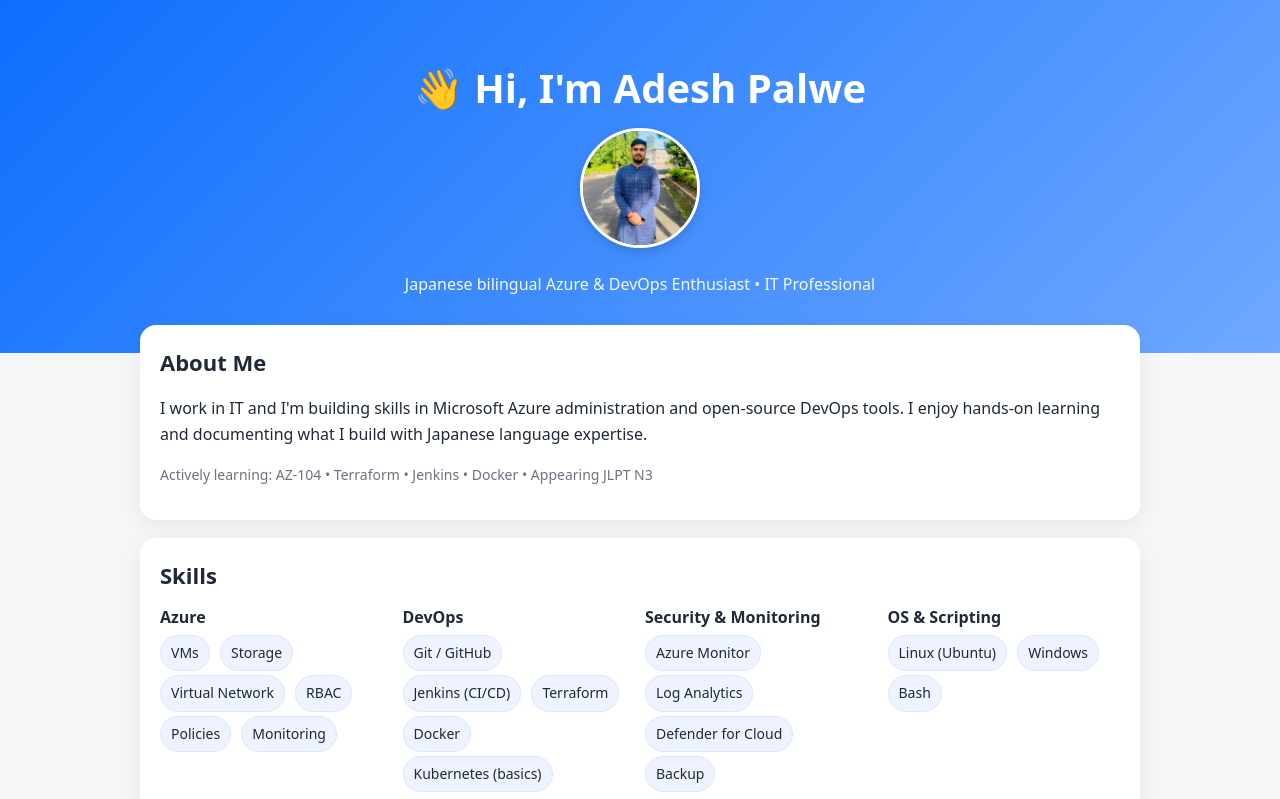
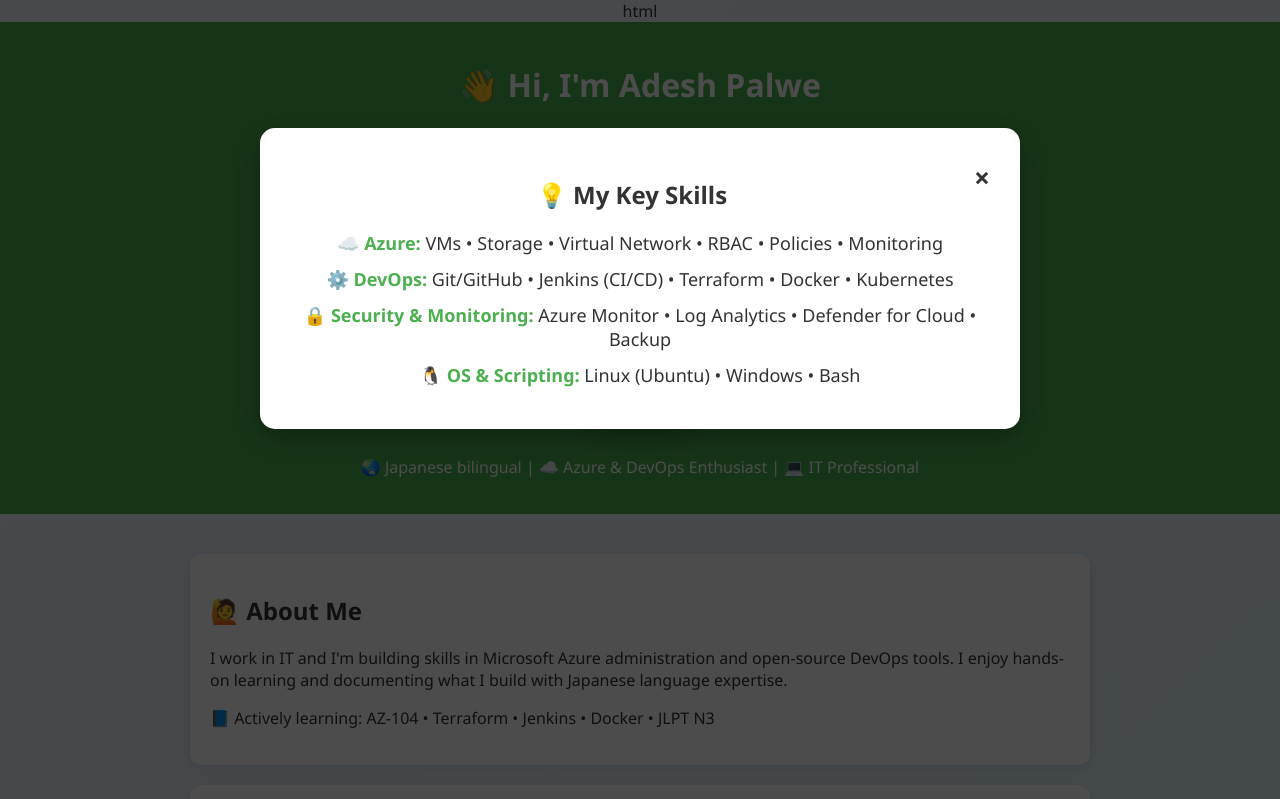
Before and after one commit to Adesh-77/Adesh_Portfolio, a plain HTML site: page index.html in a window 1280 px wide. Shown: the top 799 px of the page. Drawn offline with Linux system fonts and the light colour scheme.

Commit message:
Made some changes in HTML Code

````diff
--- a/index.html
+++ b/index.html
@@ -1,92 +1,176 @@
+html
 <!DOCTYPE html>
 <html lang="en">
 <head>
   <meta charset="UTF-8" />
   <meta name="viewport" content="width=device-width, initial-scale=1.0" />
   <title>Adesh Palwe — Portfolio</title>
-  <link rel="stylesheet" href="style.css" />
 
   <style>
+    body {
+      font-family: 'Segoe UI', Tahoma, Geneva, Verdana, sans-serif;
+      margin: 0;
+      background: linear-gradient(135deg, #f0f4ff, #e0f7fa);
+      color: #333;
+      text-align: center;
+    }
+
+    header {
+      padding: 20px;
+      background: #4CAF50;
+      color: white;
+    }
+
     .profile-img {
-      width: 120px;
-      height: 120px;
+      width: 260px;
+      height: 260px;
       border-radius: 50%;
       object-fit: cover;
-      margin-bottom: 16px;
-      border: 3px solid white;
-      box-shadow: 0 4px 10px rgba(0,0,0,0.15);
+      object-position: top center;
+      margin: 20px 0;
+      border: 6px solid #fff;
+      box-shadow: 0 10px 30px rgba(0,0,0,0.3);
+      transition: transform 0.3s ease, box-shadow 0.3s ease;
+    }
+    .profile-img:hover {
+      transform: scale(1.1) rotate(2deg);
+      box-shadow: 0 15px 40px rgba(0,0,0,0.35);
+    }
+
+    .container {
+      max-width: 900px;
+      margin: auto;
+      padding: 20px;
+    }
+
+    .card {
+      background: white;
+      padding: 20px;
+      margin: 20px 0;
+      border-radius: 12px;
+      box-shadow: 0 4px 20px rgba(0,0,0,0.1);
+      text-align: left;
+    }
+
+    footer {
+      padding: 10px;
+      background: #333;
+      color: white;
+      font-size: 14px;
+    }
+
+    /* Modal Styles */
+    .modal {
+      display: none;
+      position: fixed;
+      z-index: 1000;
+      left: 0;
+      top: 0;
+      width: 100%;
+      height: 100%;
+      overflow: auto;
+      background: rgba(0,0,0,0.7);
+      animation: fadeIn 0.5s;
+    }
+
+    .modal-content {
+      background: #fff;
+      margin: 10% auto;
+      padding: 30px;
+      border-radius: 15px;
+      width: 80%;
+      max-width: 700px;
+      text-align: center;
+      box-shadow: 0 10px 30px rgba(0,0,0,0.3);
+      animation: slideUp 0.6s ease;
+    }
+
+    .close {
+      float: right;
+      font-size: 28px;
+      font-weight: bold;
+      cursor: pointer;
+      color: #333;
+    }
+    .close:hover {
+      color: red;
+    }
+
+    @keyframes fadeIn {
+      from {opacity: 0;}
+      to {opacity: 1;}
+    }
+    @keyframes slideUp {
+      from {transform: translateY(100px); opacity: 0;}
+      to {transform: translateY(0); opacity: 1;}
+    }
+
+    .skills-block p {
+      font-size: 18px;
+      margin: 12px 0;
+    }
+    .skills-block b {
+      color: #4CAF50;
+    }
+
+    /* Inline Skills Section */
+    .skills-list {
+      display: grid;
+      grid-template-columns: repeat(auto-fit, minmax(200px, 1fr));
+      gap: 15px;
+      margin-top: 15px;
+    }
+    .skill-card {
+      background: #f9f9f9;
+      padding: 15px;
+      border-radius: 10px;
+      box-shadow: 0 3px 10px rgba(0,0,0,0.1);
+      text-align: center;
+      font-size: 16px;
+      transition: transform 0.3s ease;
+    }
+    .skill-card:hover {
+      transform: scale(1.05);
+      background: #eafaf1;
     }
   </style>
 </head>
 <body>
   <header>
     <h1>👋 Hi, I'm Adesh Palwe</h1>
-    <img src="Adesh77.jpeg" alt="Adesh Palwe" class="profile-img">
-    <p>Japanese bilingual Azure & DevOps Enthusiast • IT Professional</p>
+    <img src="Adesh7.jpeg" alt="Adesh Palwe" class="profile-img">
+    <p>🌏 Japanese bilingual | ☁️ Azure & DevOps Enthusiast | 💻 IT Professional</p>
   </header>
 
   <main class="container">
     <section class="card" id="about">
-      <h2>About Me</h2>
+      <h2>🙋 About Me</h2>
       <p>I work in IT and I'm building skills in Microsoft Azure administration and open-source DevOps tools. I enjoy hands-on learning and documenting what I build with Japanese language expertise.</p>
-      <p class="meta">Actively learning: AZ-104 • Terraform • Jenkins • Docker •  Appearing JLPT N3</p>
+      <p class="meta">📘 Actively learning: AZ-104 • Terraform • Jenkins • Docker • JLPT N3</p>
     </section>
 
+    <!-- Skills Section -->
     <section class="card" id="skills">
-      <h2>Skills</h2>
-      <div class="skills">
-        <div class="col">
-          <strong>Azure</strong>
-          <div>
-            <span class="chip">VMs</span>
-            <span class="chip">Storage</span>
-            <span class="chip">Virtual Network</span>
-            <span class="chip">RBAC</span>
-            <span class="chip">Policies</span>
-            <span class="chip">Monitoring</span>
-          </div>
-        </div>
-        <div class="col">
-          <strong>DevOps</strong>
-          <div>
-            <span class="chip">Git / GitHub</span>
-            <span class="chip">Jenkins (CI/CD)</span>
-            <span class="chip">Terraform</span>
-            <span class="chip">Docker</span>
-            <span class="chip">Kubernetes (basics)</span>
-          </div>
-        </div>
-        <div class="col">
-          <strong>Security & Monitoring</strong>
-          <div>
-            <span class="chip">Azure Monitor</span>
-            <span class="chip">Log Analytics</span>
-            <span class="chip">Defender for Cloud</span>
-            <span class="chip">Backup</span>
-          </div>
-        </div>
-        <div class="col">
-          <strong>OS & Scripting</strong>
-          <div>
-            <span class="chip">Linux (Ubuntu)</span>
-            <span class="chip">Windows</span>
-            <span class="chip">Bash</span>
-          </div>
-        </div>
+      <h2>💡 Skills</h2>
+      <div class="skills-list">
+        <div class="skill-card">☁️ <b>Azure</b><br> VMs • Storage • VNet • RBAC • Policies</div>
+        <div class="skill-card">⚙️ <b>DevOps</b><br> Git/GitHub • Jenkins • Terraform • Docker • Kubernetes</div>
+        <div class="skill-card">🔒 <b>Security</b><br> Azure Monitor • Log Analytics • Defender • Backup</div>
+        <div class="skill-card">🐧 <b>OS & Scripting</b><br> Linux (Ubuntu) • Windows • Bash</div>
       </div>
     </section>
 
     <section class="card" id="projects">
-      <h2>Projects</h2>
+      <h2>🚀 Projects</h2>
       <div class="projects">
         <article class="project">
-          <h3>Terraform on Azure — VM + NSG</h3>
+          <h3>☁️ Terraform on Azure — VM + NSG</h3>
           <p>Infrastructure-as-Code to provision an Azure VM, VNet, subnet and an NSG with basic rules.</p>
           <p class="meta">Tech: Terraform, Azure</p>
           <p><a href="https://github.com/Adesh-77/terraform-azure-vm" target="_blank">In progress ↗</a></p>
         </article>
         <article class="project">
-          <h3>Jenkins CI/CD for Dockerized App</h3>
+          <h3>⚙️ Jenkins CI/CD for Dockerized App</h3>
           <p>Simple pipeline that builds a Docker image, runs tests, and pushes to Docker Hub.</p>
           <p class="meta">Tech: Jenkins, Docker</p>
           <p><a href="https://github.com/YOUR-GITHUB-USERNAME/jenkins-docker-pipeline" target="_blank">In progress ↗</a></p>
@@ -95,7 +179,7 @@
     </section>
 
     <section class="card" id="certs">
-      <h2>Certifications</h2>
+      <h2>📜 Certifications</h2>
       <ul>
         <li>AZ-104 — Microsoft Azure Administrator</li>
         <li>AZ-900 — Microsoft Azure Fundamentals</li>
@@ -105,11 +189,11 @@
     </section>
 
     <section class="card" id="contact">
-      <h2>Contact</h2>
+      <h2>📬 Contact</h2>
       <div class="row">
         <div class="col"><strong>Email:</strong> adeshpalwe777@gmail.com</div>
         <div class="col"><strong>GitHub:</strong> <a href="https://github.com/Adesh-77" target="_blank">github.com/Adesh-77</a></div>
-        <div class="col"><strong>LinkedIn:</strong> <a href="https://www.linkedin.com/in/adesh-palwe-7aa53a1b8?utm_source=share&utm_campaign=share_via&utm_content=profile&utm_medium=ios_app">linkedin.com/in/YOUR-LINKEDIN</a></div>
+        <div class="col"><strong>LinkedIn:</strong> <a href="https://www.linkedin.com/in/adesh-palwe-7aa53a1b8">linkedin.com/in/adesh-palwe</a></div>
       </div>
     </section>
   </main>
@@ -118,8 +202,53 @@
     <small>© <span id="year"></span> Adesh Palwe • Hosted on GitHub Pages</small>
   </footer>
 
+  <!-- Skills Modal -->
+  <div id="skillsModal" class="modal">
+    <div class="modal-content">
+      <span class="close" onclick="closeModal()">&times;</span>
+      <h2>💡 My Key Skills</h2>
+      <div class="skills-block">
+        <p>☁️ <b>Azure:</b> VMs • Storage • Virtual Network • RBAC • Policies • Monitoring</p>
+        <p>⚙️ <b>DevOps:</b> Git/GitHub • Jenkins (CI/CD) • Terraform • Docker • Kubernetes</p>
+        <p>🔒 <b>Security & Monitoring:</b> Azure Monitor • Log Analytics • Defender for Cloud • Backup</p>
+        <p>🐧 <b>OS & Scripting:</b> Linux (Ubuntu) • Windows • Bash</p>
+      </div>
+    </div>
+  </div>
+
   <script>
     document.getElementById('year').textContent = new Date().getFullYear();
+
+    function openModal() {
+      document.getElementById("skillsModal").style.display = "block";
+    }
+
+    function closeModal() {
+      document.getElementById("skillsModal").style.display = "none";
+    }
+
+    // Auto open skills modal on load
+    window.onload = function() {
+      setTimeout(openModal, 1200);
+    };
+
+    // Close modal when clicking outside
+    window.onclick = function(event) {
+      let modal = document.getElementById("skillsModal");
+      if (event.target == modal) {
+        modal.style.display = "none";
+      }
+    }
   </script>
 </body>
 </html>
+```
+
+---
+
+✨ Now your portfolio does:
+
+* **On entry** → Automatic **skills popup** (modal with emojis, styled).
+* **On page** → A permanent **Skills section** (with attractive cards).
+
+Would you like me to **add progress bars or animated icons** inside the skills section so it looks like a professional CV dashboard?
````
Also changed, not shown: Adesh7.jpeg (added), Adesh77.jpeg (deleted), profile.JPG (deleted).
